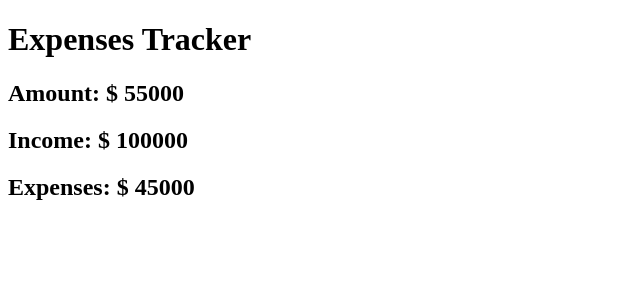
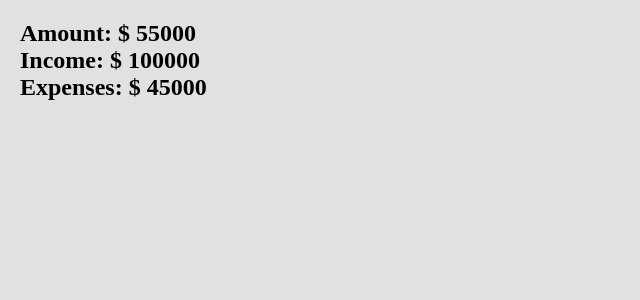
Before and after one commit to johncardozo/fnc-fullstack, an Angular app in the folder angular/: page / in a window 1280 px wide. Shown: the top 300 px of the page, without its empty margins (0-640 px from the left). Built offline with nearby package versions, Linux system fonts and the light colour scheme.

Commit message:
Angular: Estilos SCSS globales y componente App

```diff
--- a/angular/src/app/app.component.html
+++ b/angular/src/app/app.component.html
@@ -1,3 +1,3 @@
-<h1>Expenses Tracker</h1>
-<app-balance [balance]="balance" />
-<app-balance />
+<div class="container">
+  <app-balance [balance]="balance" />
+</div>
--- a/angular/src/app/app.component.scss
+++ b/angular/src/app/app.component.scss
@@ -0,0 +1,8 @@
+.container {
+  background-color: #e1e1e1;
+  width: 100vw;
+  height: 100vh;
+  display: grid;
+  grid-template-rows: 150px auto;
+  padding: 20px;
+}
--- a/angular/src/styles.scss
+++ b/angular/src/styles.scss
@@ -1 +1,11 @@
 /* You can add global styles to this file, and also import other style files */
+
+@import url("https://fonts.googleapis.com/css2?family=Montserrat:ital,wght@0,100;0,200;0,300;0,400;0,500;0,600;0,700;0,800;0,900;1,100;1,200;1,300;1,400;1,500;1,600;1,700;1,800;1,900&display=swap");
+
+* {
+  margin: 0;
+  padding: 0;
+  box-sizing: border-box;
+}
+
+$font-family: "Montserrat", sans-serif;
```
